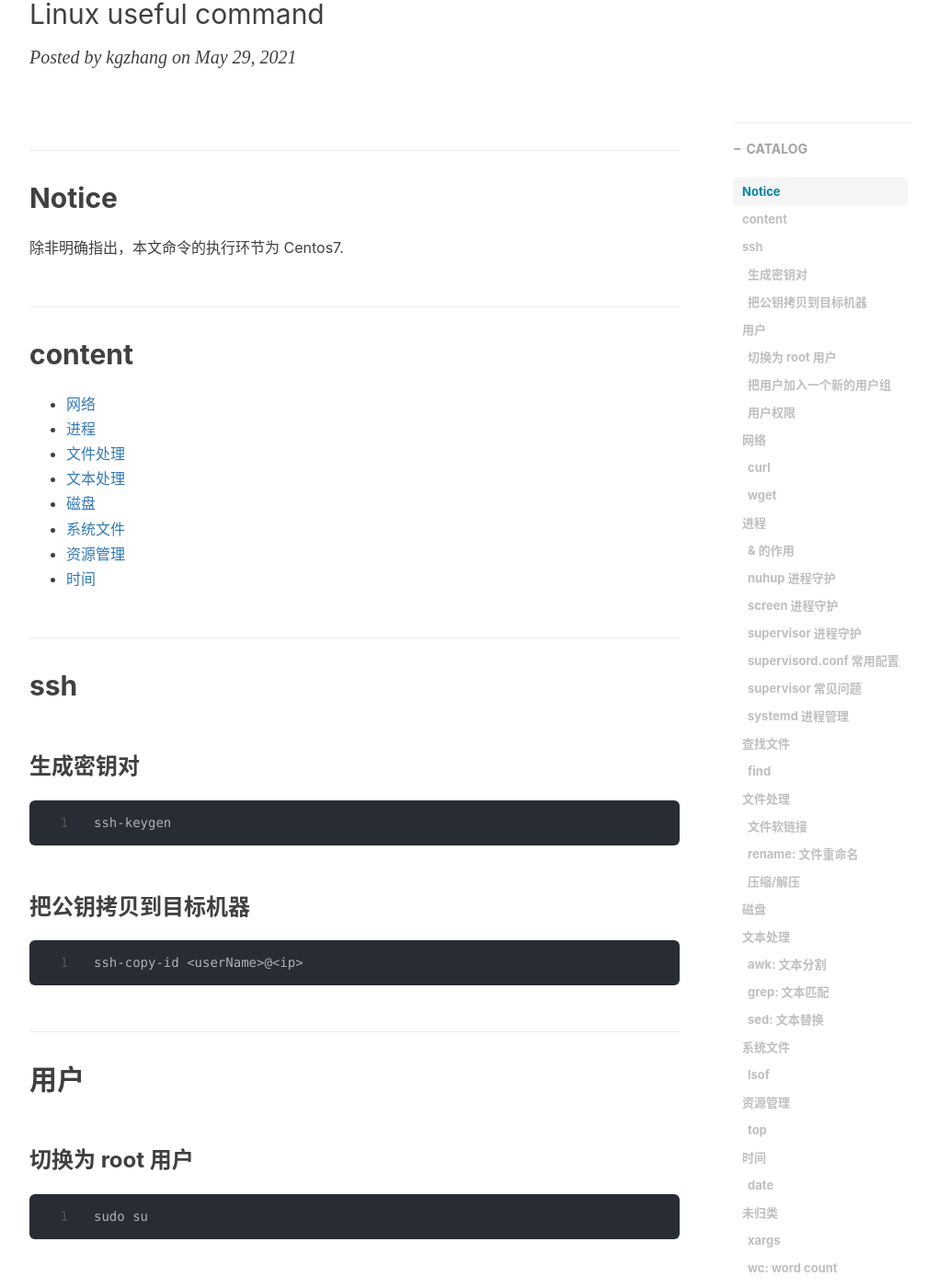
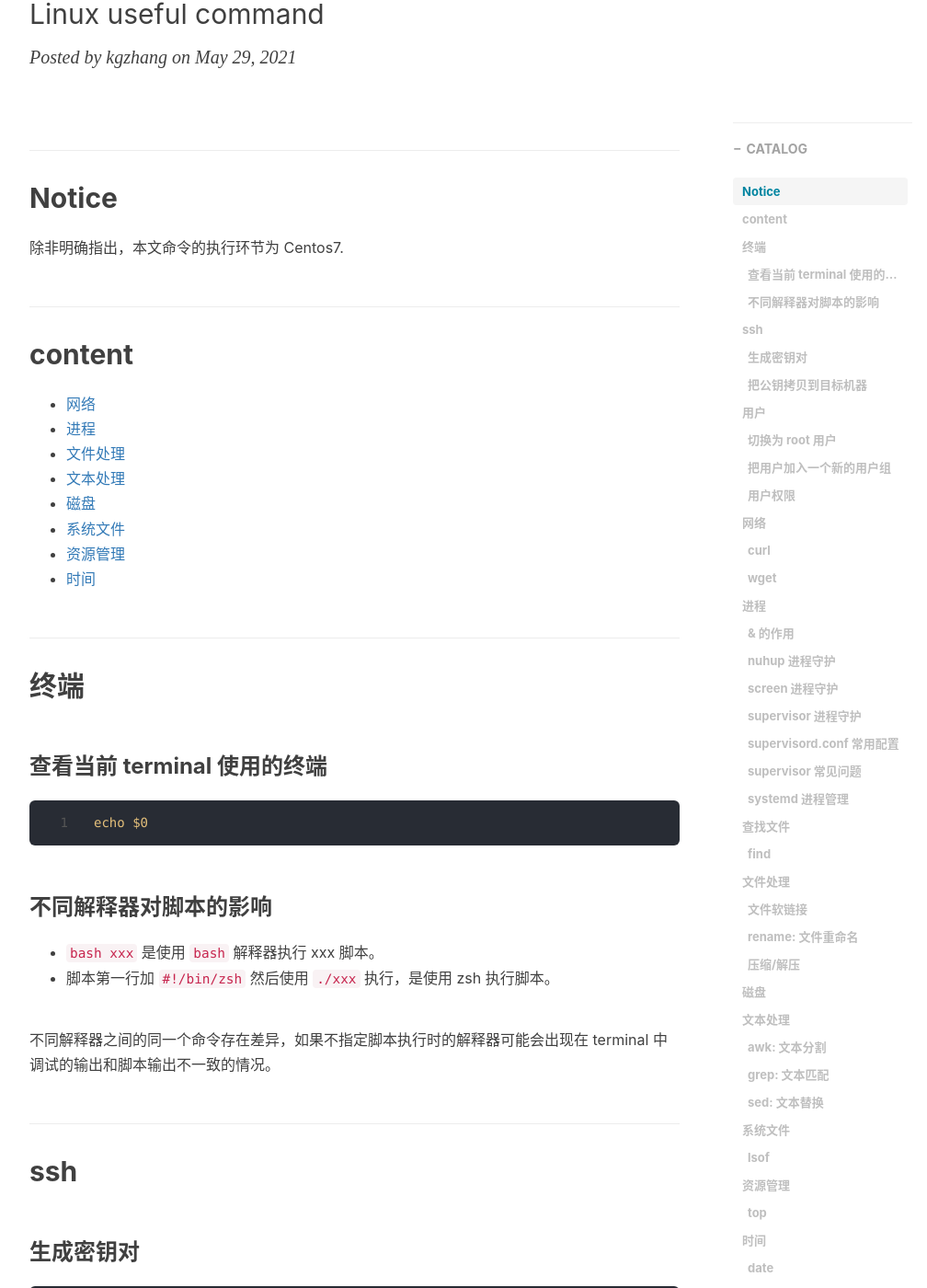
Before and after one commit to kougazhang/oom, a Jekyll site: the page built from _posts/2021-05-29-linux-command.md, in a window 1280 px wide and 1400 px high, scrolled down 220 px. Shown: the whole window at 92% size, without its empty margins (233-1241 px from the left). Built offline with Jekyll 4.4.1, drawn with Linux system fonts in a browser that asks for light colours; nearby versions of some CDN libraries; comment, search, counter and statistics services are not loaded.

Commit message:
update linux command

````diff
--- a/_posts/2021-05-29-linux-command.md
+++ b/_posts/2021-05-29-linux-command.md
@@ -22,6 +22,17 @@ tags:
 + [系统文件](#系统文件)
 + [资源管理](#资源管理)
 + [时间](#时间)
+
+## 终端
+### 查看当前 terminal 使用的终端
+```shell
+echo $0
+```
+### 不同解释器对脚本的影响
++ `bash xxx` 是使用 `bash` 解释器执行 xxx 脚本。
++ 脚本第一行加 `#!/bin/zsh` 然后使用 `./xxx` 执行，是使用 zsh 执行脚本。
+
+不同解释器之间的同一个命令存在差异，如果不指定脚本执行时的解释器可能会出现在 terminal 中调试的输出和脚本输出不一致的情况。
 
 ## ssh
 
````
